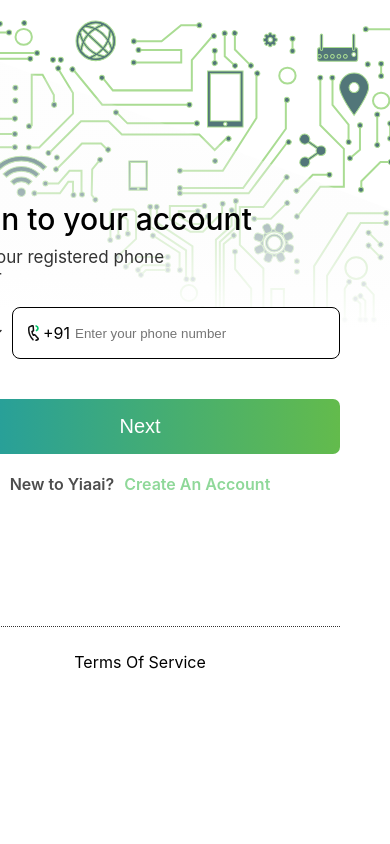
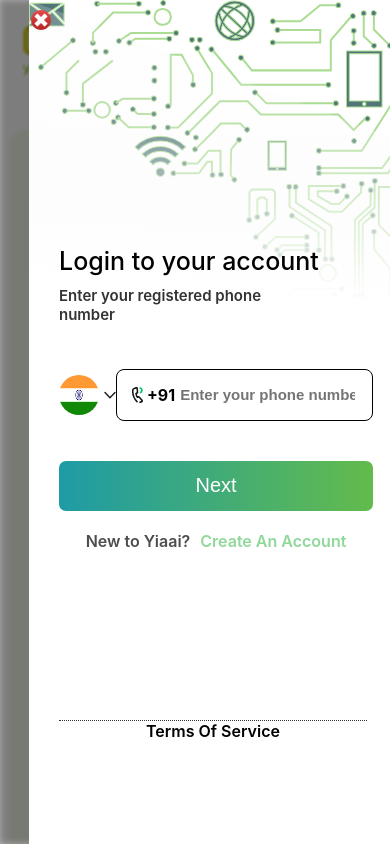
Before and after one commit to varsha998c/yia.ai, a React (Create React App) app: page / in a window 390 px wide. Both pictures are taken after a click on the button "Join Now". Shown: the top 844 px of the page. Built offline with nearby package versions, Linux system fonts and the light colour scheme.

Commit message:
responsive screens

```diff
--- a/src/App.css
+++ b/src/App.css
@@ -188,7 +188,8 @@
 }
 a.terms {
   text-transform: capitalize;
-  color: #000;
+  color: #8e8e8e;
+
 }
 a.term {
   color: #000;
@@ -296,6 +297,9 @@
     text-transform: capitalize;
     font-size: 17px;
 }
+/* a.color {
+  width: 25px;
+} */
 img.select {
   width: 10px;
   display: block;
@@ -309,6 +313,9 @@
 img.log {
   display: block;
   width: 20px;
+}
+.ytube {
+  margin-right: 0;
 }
 @media (max-width:1280px){
   li.orange {
--- a/src/components/screens/Cards.js
+++ b/src/components/screens/Cards.js
@@ -258,6 +258,9 @@
     @media (max-width:480px){
         font-size: 23px;
     }
+    @media (max-width:360px){
+        font-size:16px;
+    }
 `;
 const Studies = styled.p`
     margin: 0;
@@ -270,6 +273,9 @@
     }
     @media (max-width:768px) {
         font-size: 16px;
+    }
+    @media (max-width:360px){
+        font-size:14px;
     }
 `;
 const ButtonDiv = styled.div`
--- a/src/components/screens/Certification.js
+++ b/src/components/screens/Certification.js
@@ -11,7 +11,6 @@
         <Wrapper>
             <Img src={Img1} alt="Image"/>
             <CertificationDiv>
-
                 <Heading>Certification</Heading>
                 <Description>പ്രോഗ്രാം പൂർത്തിയാക്കുന്ന എല്ലാ വിദ്യാർത്ഥികൾക്കും സ്കൂൾ ലോഗോയോടു കൂടിയ കംപ്ലീഷൻ സർട്ടിഫിക്കറ്റുകൾ.</Description>
             </CertificationDiv>
@@ -58,6 +57,9 @@
     @media (max-width:540px){
         min-height: 500px;
     }
+    @media (max-width:360px){
+        min-height: 470px;
+    }
 `;
 const CertificationDiv = styled.div`
     padding-left : 50px;
@@ -93,6 +95,9 @@
     }
     @media (max-width:480px){
         width: 29px;
+    }
+    @media (max-width:360px){
+        width: 22px;
     }
 
 `;
@@ -170,6 +175,10 @@
         width: 250px;
         right: -59px;
     }
+    @media (max-width:360px){
+        width: 228px;
+        right: -64px;
+    }
 `;
 const Certificate = styled.img`
     display: block;
--- a/src/components/screens/Faq.js
+++ b/src/components/screens/Faq.js
@@ -96,34 +96,65 @@
     color: #1b9f6f;
     font-weight: 500;
     font-size: 35px;
+    @media (max-width:640px){
+        font-size:32px;
+        width:61%;
+    }
+    @media (max-width:540px){
+        font-size:28px;
+    }
+    @media (max-width:480px){
+        width:80%;
+    }
+
 `;
 const Span = styled.span`
     color: #000;
 `;
 const Ul = styled.ul`
-    width: 70%;
+    padding:0;
+    width: 67%;
     margin: 50px auto;
+    @media (max-width:1280px){
+        width:80%;
+    }
+    @media (max-width:1080px){
+        width: 90%;
+    }
+    @media (max-width:1080px){
+        width: 100%;
+    }
+
 `;
 const Li = styled.li`
     list-style: none;
     background-color: #f3f9eb;
-    border-radius: 15px;
+    border-radius: 5px;
     margin-bottom: 40px;
     padding: 0 30px;
     border: 1px solid #dfe9d0;
-
+    @media (max-width:1280px){
+        border:none ;
+    }
+    @media (max-width:768px){
+        padding: 0px 25px;
+    }
 `;
 const Items = styled.div`
     display: flex;
     justify-content: space-between;
     align-items: center;
     padding: 10px 0;
+    @media (max-width:768px){
+    }
 `;
 const Description = styled.p`
     color: #525451;
     font-size: 16px;
-    font-weight: 600;
-
+    font-weight: 500;
+    @media (max-width:768px){
+        text-align: left;
+    }
 `;
 const Img = styled.img`
     cursor: pointer;
--- a/src/components/screens/Footer.js
+++ b/src/components/screens/Footer.js
@@ -63,11 +63,11 @@
 }
 
 const FooterSection = styled.section`
-    padding: 5% 0;
+    padding: 5% 0 0;
 `;
 const Wrapper = styled.div`
     background:#1e1e1e;
-    padding: 50px 0;
+    padding: 80px 0 50px;
     text-align: center;
 `;
 const ImgContainer = styled.div`
@@ -84,6 +84,9 @@
 `;
 const MiddleDiv = styled.div`
     margin-top: 40px;
+    @media (max-width:1290px){
+        margin-top:20px;
+    }
 `;
 const IconDiv = styled.div`
     display: flex;
@@ -91,6 +94,31 @@
     margin: 0 auto;
     align-items: center;
     justify-content: space-between;
+    @media (max-width:1280px){
+        width: 18%;
+    }
+    @media (max-width:1080px){
+        width: 20%;
+    }
+    @media (max-width:980px){
+        width: 25%;
+    }
+    @media (max-width:768px){
+        width: 30%;
+    }
+    @media (max-width:640px){
+        width: 35%;
+    }
+    @media (max-width:540px){
+        width: 40%;
+    }
+    @media (max-width:480px){
+        width: 50%;
+    }
+    @media (max-width:360px){
+        width: 60%;
+    }
+
 `;
 const Icon = styled.a`
     padding: 10px;
@@ -100,6 +128,12 @@
     }
     &:hover .color{
         display: block;
+    }
+    @media (max-width:1280px){
+        height: 22px;
+    }
+    @media (max-width:1080px){
+        /* height: 20px; */
     }
 `;
 const Img = styled.img`
@@ -120,6 +154,28 @@
     -ms-flex-pack: center;
     justify-content: space-between;
     align-items: center;
+    @media (max-width:1280px){
+        width:44%;
+    }
+    @media (max-width:1080px){
+        width:49%;
+    }
+    @media (max-width:980px){
+        width:69%;
+    }
+    @media (max-width:768px){
+        width:75%;
+    }
+    @media (max-width:640px){
+        width:87%;
+    }
+    @media (max-width:540px){
+        width: 99%;
+        display: flex;
+        flex-direction: column;
+        margin: 50px 0 0 0;
+    }
+
 `;
 const Description = styled.p`
     color: #8e8e8e;
@@ -130,6 +186,16 @@
     width: 46%;
     display: flex;
     justify-content: space-between;
+    @media (max-width:540px){
+        margin-top: 20px;
+    }
+    @media (max-width:480px){
+        width: 62%;
+        font-size: 15px;
+    }
+    @media (max-width:360px){
+        width:70%;
+    }
 `;
 const Numbers = styled.div`
     width: 16%;
@@ -141,6 +207,31 @@
     justify-content: space-between;
     align-items: center;
     color: #8e8e8e;
+    @media (max-width:1280px){
+        width: 23%;
+    }
+    @media (max-width:1080px){
+        width: 26%;
+    }
+    @media (max-width:980px){
+        width: 33%;
+    }
+    @media (max-width:768px){
+        width: 39%;
+    }
+    @media (max-width:640px){
+        width: 47%;
+    }
+    @media (max-width:540px){
+        width: 52%;
+    }
+    @media (max-width:480px){
+        width:70%;
+    }
+    @media (max-width:360px){
+        width:77%;
+    }
+
 `;
 const Phone = styled.h6`
     margin: 0;
--- a/src/components/screens/Mobile_app.js
+++ b/src/components/screens/Mobile_app.js
@@ -1,5 +1,6 @@
 import React from 'react';
 import styled from 'styled-components';
+import { Link } from "react-router-dom";
 import Img1 from "../../assets/images/grey-and-play.svg";
 import Img2 from "../../assets/images/mobile-app.png";
 
@@ -13,10 +14,10 @@
                     <Heading>ടാൽറോപിന്റെ OTT കമ്മ്യൂണിറ്റി പ്ലാറ്റ്‌ഫോമായ യായിലൂടെ തികച്ചും സൗജന്യമായി ഇപ്പോൾ തന്നെ പഠനം ആരംഭിക്കൂ</Heading>
                     <Description><Bold>Tefun</Bold>-ലൂടെ ടെക്ക്‌നോളജിയുടെ വിസ്മയലോകം ഇനിയിതാ നിങ്ങളിലേക്ക്. ടെക്ക്-പഠനം ഇനി കൂടുതൽ എളുപ്പമാക്കാൻ  <Span>yia.ai</Span>  മൊബൈൽ ആപ്പ് ഡൗൺലോഡ് ചെയ്യൂ.</Description>
                     <ImgContainer>
-                        <Anchor>
+                        <Anchor href="/">
                             <Img src={Img1} alt="Image" />
                         </Anchor>
-                        <Anchor className='ytube'>
+                        <Anchor href="/" className='ytube'>
                             <Img src={Img1} alt="Image" />
                         </Anchor>
                     </ImgContainer>
@@ -64,6 +65,9 @@
     @media (max-width:640px){
         padding:0 20px;
     }
+    @media (max-width:480px){
+        height: 654px;
+    }
 `;
 const DivLeft = styled.div`
     width: 50%;
@@ -72,6 +76,12 @@
         width: 100%;
         margin: 0 auto;
         padding: 27px 0;
+    }
+    @media (max-width:480px){
+        height: 675px;
+    }
+    @media (max-width:360px) {
+        height:388px;
     }
 `;
 const Heading = styled.h3`
@@ -99,6 +109,10 @@
     @media (max-width:540px){
         width: 90%;
     }
+    @media (max-width:480px){
+        width: 100%;
+        font-size: 16px;
+    }
 `;
 const Description = styled.p`
     width: 90%;
@@ -123,6 +137,9 @@
         font-size: 15px;
         width: 90%;
         margin: 20px auto 0;
+    }
+    @media (max-width:360px){
+        width: 100%;
     }
 `;
 const Bold = styled.b`
@@ -149,7 +166,8 @@
         justify-content: center;
     }
 `;
-const Anchor = styled.div`
+const Anchor = styled.a`
+    cursor: pointer;
     margin-right: 20px;
     @media (max-width:1080px){
         height: 57px;
@@ -170,7 +188,7 @@
      width: 640px;
      transform: translateY(63px);
      @media (max-width:1280px){
-        width: 553px;
+        width: 541px;
         transform: translateY(109px);
      }
      @media (max-width:1080px) {
@@ -188,6 +206,13 @@
         width: 335px;
         transform: translate(-50px,57px);
      }
+    @media (max-width:480px){
+        width: 254px;
+        transform: translate(-39px,20px);
+    }
+    @media (max-width:360px){
+        width: 208px;
+    }
 
 `;
 const Image = styled.img`
--- a/src/components/screens/Schools.js
+++ b/src/components/screens/Schools.js
@@ -84,6 +84,9 @@
     @media (max-width:980px){
         font-size: 30px;
     }
+    @media (max-width:360px){
+        font-size: 24px;
+    }
 `;
 const Span = styled.h2`
     margin: 0;
@@ -93,6 +96,9 @@
     font-size: 40px;
     @media (max-width:980px){
         font-size: 30px;
+    }
+    @media (max-width:360px){
+        font-size: 24px;
     }
 `;
 const Details = styled.ul`
@@ -183,6 +189,11 @@
         top: -47px;
         font-size: 54px;
     }
+    @media (max-width:360px){
+        left: 83px;
+        top: -35px;
+        font-size: 42px;
+    }
 `;
 const DivContainer = styled.div`
     background: #009a66;
@@ -256,4 +267,7 @@
     @media (max-width:480px){
         width: 60%;
     }
+    @media (max-width:360px){
+        width: 70%;
+    }
 `;
--- a/src/components/screens/Spotlight.js
+++ b/src/components/screens/Spotlight.js
@@ -78,6 +78,9 @@
             display: none;
         }
     }
+    @media (max-width:360px){
+            padding-top:81px;
+}
 `;
 const Wrapper = styled.div`
     width: 95%;
@@ -247,6 +250,9 @@
     @media (max-width:640px) {
         height: 56px;
     }
+    @media (max-width:360px){
+        width:220px;
+    }
 `;
 const DivButton = styled.div`
     width: 242px;
@@ -267,6 +273,9 @@
     @media (max-width:640px) {
         height: 56px;
     }
+    @media (max-width:360px){
+        width:220px;
+    }
 `;
 const EnquiryButton = styled.div`
     background: #ffff;
@@ -282,6 +291,10 @@
     }
     @media (max-width:640px) {
         height: 55px;
+    }
+    @media (max-width:360px){
+        width: 220px;
+        height: 56px;
     }
 `;
 const H6 = styled.h6`
@@ -352,6 +365,10 @@
         justify-content: center;
         width: 100%;
     }
+    @media (max-width:360px){
+        width: 50%;
+        margin: 0 auto;
+    }
 `;
 const PlayImage = styled.img`
     display: block;
--- a/src/components/screens/Students.js
+++ b/src/components/screens/Students.js
@@ -128,6 +128,9 @@
     @media (max-width:480px){
         line-height: 1.5;
     }
+    @media (max-width:360px){
+        font-size: 15px;
+    }
 `;
 const Span = styled.span`
     color: #4f9877;
--- a/src/components/screens/includes/Header.js
+++ b/src/components/screens/includes/Header.js
@@ -55,6 +55,10 @@
     @media (max-width: 980px) {
         height: 80px;
     }
+    @media (max-width:480px){
+        height: 68px;
+        padding: 5px 0;
+    }
 `;
 const Wrapper = styled.div`
     width: 85%;
@@ -62,6 +66,9 @@
     display: flex;
     justify-content: space-between;
     align-items: center;
+    @media (max-width:480px){
+        width: 88%;
+    }
 `;
 const DivLeft = styled.div``;
 const H1 = styled.h1`
@@ -80,7 +87,7 @@
         width: 80px;
     }
     @media (max-width:480px) {
-        width: 95px;
+        width: 83px;
     }
     @media (max-width:320px) {
         width: 60px;
@@ -145,6 +152,9 @@
         padding: 13px 23px;
         font-weight: 200;
     }
+    @media (max-width:360px){
+        padding: 12px 21px;
+    }
 `;
 const MenuImage = styled.div`
     width: 40px;
--- a/src/components/screens/includes/LoginPhoneModal.js
+++ b/src/components/screens/includes/LoginPhoneModal.js
@@ -42,7 +42,7 @@
                                         src={Img5}
                                         alt="Image"
                                     />
-                                    +91
+                                    <Bold>+91</Bold>
                                     <Input
                                         type="text"
                                         placeholder="Enter your phone number"
@@ -60,7 +60,7 @@
                             </AcountDiv>
                         </ContentDiv>
                         <FooterDiv>
-                            <a href="#" className="terms">
+                            <a href="#" className="term">
                                 Terms of service
                             </a>
                         </FooterDiv>
@@ -81,12 +81,11 @@
     transition: 0.3s;
     width: 100%;
     height: 100vh;
-    /* transform: scale(0, 0); */
     z-index: 999;
     right: 0;
     top: 0;
-    background: rgba(0, 0, 0, 0.5);
-    backdrop-filter: blur(2px);
+    background: rgba(0, 0, 0, 0.3);
+    backdrop-filter: blur(1px);
     overflow: hidden;
 
 `;
@@ -98,10 +97,9 @@
     min-height: 100vh;
     max-height: 100vh;
     filter: blur(3px);
-    backdrop-filter: blur(2px);
+    backdrop-filter: blur(1px);
 `;
 const LoginSection = styled.section`
-    padding: 5% 0;
     width: 500px;
     background-color: #fff;
     position: absolute;
@@ -115,11 +113,33 @@
         from {right:-200px;}
         to {right:2px;}
     }
+    @media (max-width:1280px){
+        width:596px;
+    }
+    @media (max-width:641px){
+        width: 428px;
+    }
+    @media (max-width:480px){
+        width:361px;
+    }
+    @media (max-width:360px){
+        width:321px;
+    }
 `;
 const Login = styled.div`
     width: 80%;
     padding: 0 50px;
     background: url(${Img6}) no-repeat;
+    @media (max-width:980px){
+        padding:50px;
+    }
+    @media (max-width:640px){
+        padding: 50px 0 30px 30px;
+        width: 85%;
+    }
+    @media (max-width:480px){
+        width:100%;
+    }
 `;
 const ContentDiv = styled.div`
     padding-top: 100px;
@@ -127,22 +147,50 @@
     flex-direction: column;
     justify-content: center;
     height: 60vh;
-    border-bottom: 1px dotted #333;
+    @media (max-width:1080px){
+        padding-top: 120px;
+    }
+    @media (max-width:480px){
+        width: 87%;
+    }
+    /* border-bottom: 1px dotted #333; */
 `;
 const Img = styled.img``;
 const Title = styled.h4`
     margin: 0;
     font-size: 30px;
     font-weight: 500;
+    @media (max-width:1080px){
+        font-size:27px;
+    }
+    @media (max-width:480px){
+        font-size:25px;
+    }
+`;
+const Bold = styled.b`
+
 `;
 const Paragraph = styled.p`
     color: #333333;
     margin: 10px 0 20px;
-    width: 70%;
+    width: 75%;
+    font-weight:600;
     font-size: 17px;
+    @media (max-width:768px){
+        font-size:16px;
+    }
+    @media (max-width:640px){
+        font-size:15px;
+    }
+    @media (max-width:480px){
+        width:81%;
+    }
 `;
 const FormDiv = styled.div`
     display: flex;
+    @media (max-width:540px){
+        margin-top: 25px;
+    }
 `;
 const InnerDiv = styled.div`
     display: flex;
@@ -150,6 +198,10 @@
     cursor: pointer;
     width: 15%;
     padding-left: 5px;
+    @media (max-width:640px){
+        padding-left:0;
+        width:20%;
+    }
 `;
 const ImageDiv = styled.div`
     display: flex;
@@ -172,12 +224,20 @@
     margin-left: 10px;
     width: 80%;
     background-color: #fff;
+    @media (max-width:980px){
+        margin-left:0;
+    }
 `;
 const Input = styled.input`
     width: 95%;
     color: #000;
     border: none;
     padding-left: 5px;
+    font-size: 17px;
+    font-weight: 600;
+    @media (max-width:640px){
+        font-size:15px;
+    }
 `;
 const Links = styled.button`
     border: none;
@@ -195,6 +255,9 @@
     height: 55px;
     color: #fff;
     cursor: pointer;
+    @media (max-width:640px){
+        height:50px;
+    }
 `;
 const AcountDiv = styled.div`
     display: flex;
@@ -207,7 +270,17 @@
 `;
 const FooterDiv = styled.div`
     text-align: center;
-    margin-top: 25px;
+    margin-top: 100px;
+    border-top: 1px dotted #333;
+    @media (max-width:640px){
+        margin-top: 44px;
+    }
+    @media (max-width:480px){
+        width: 308px;
+    }
+    @media (max-width:360px){
+        width: 270px;
+    }
 `;
 const CancelDiv = styled.div`
     width: 20px;
@@ -216,6 +289,10 @@
     top: 0;
     left: -20px;
     cursor: pointer;
+    @media (max-width:480px){
+        top: 10px;
+        left: 2px;
+    }
 `;
 const Cancel = styled.img`
     width: 100%;
--- a/src/components/screens/modals/EnterName.js
+++ b/src/components/screens/modals/EnterName.js
@@ -29,7 +29,7 @@
                     </Link>
                 </ContentDiv>
                 <FooterDiv>
-                    <a href="#" className="terms">
+                    <a href="#" className="term">
                         Terms of service
                     </a>
                 </FooterDiv>
@@ -79,6 +79,9 @@
             from {right:-200px;}
             to {right:2px;}
         }
+    @media (max-width:1280px){
+        width:600px;
+    }
 `;
 const Login = styled.div`
     width: 80%;
@@ -106,6 +109,7 @@
     margin: 10px 0 20px;
     width: 70%;
     font-size: 17px;
+    font-weight: 600;
 `;
 const FormDiv = styled.div`
     display: flex;
```
